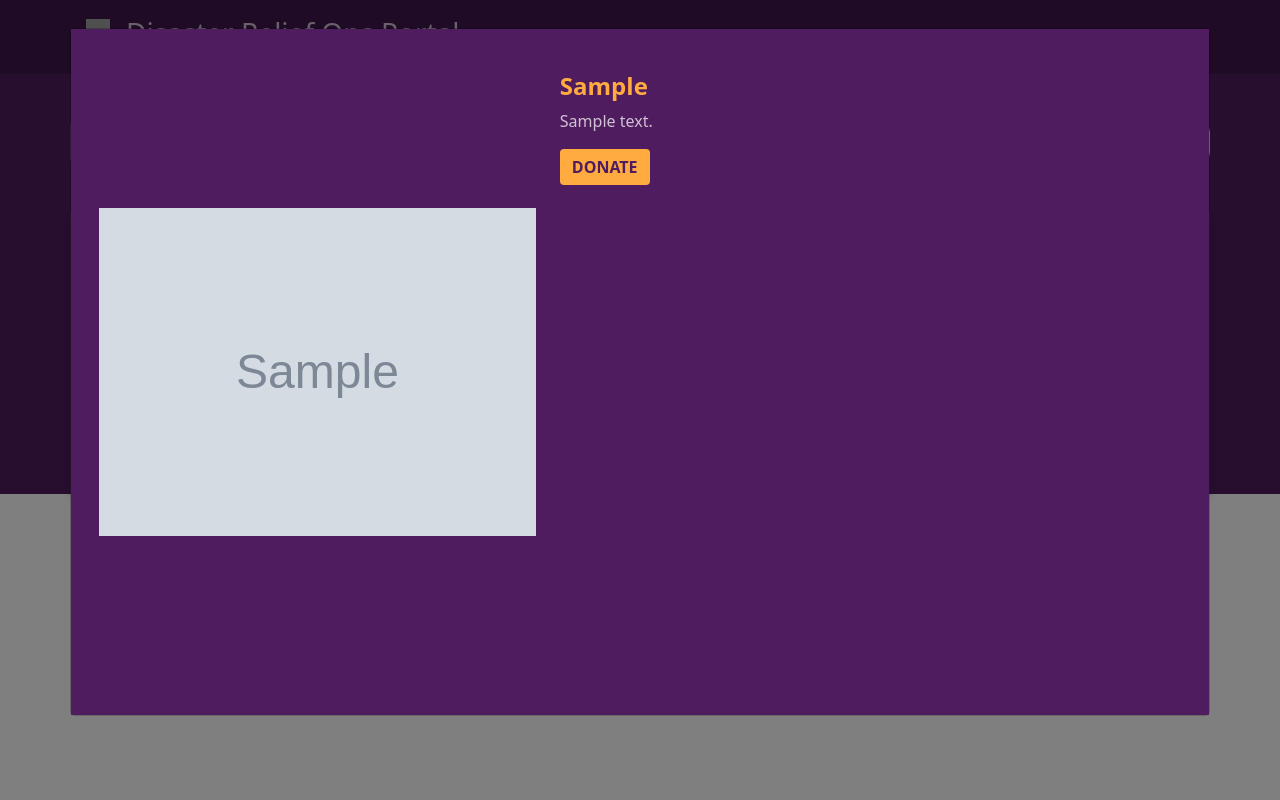
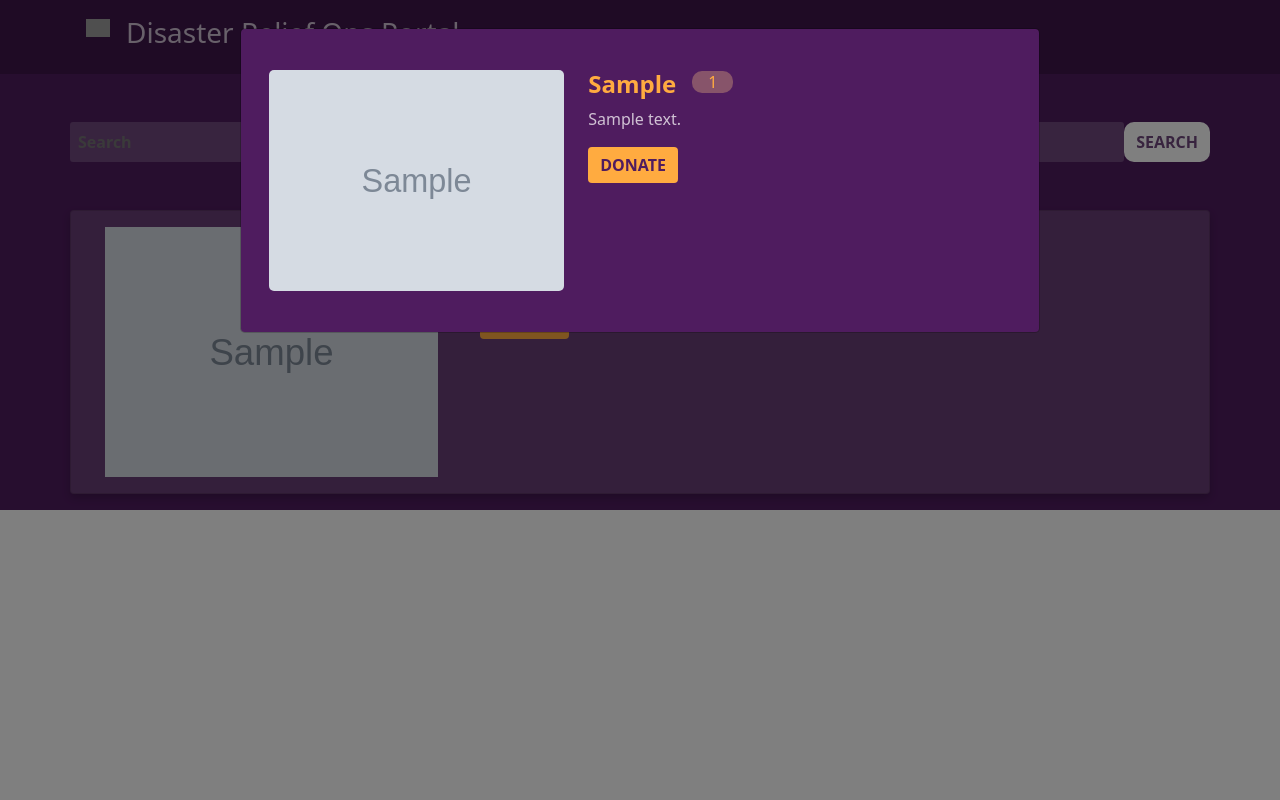
Before and after one commit to ICT-Brigade/dr_portal_api, a Django app: page /catalog/list in a window 1280 px wide, after a click that opens the changed part. Run offline with Django 3.2, Linux system fonts and the light colour scheme; data comes from the database, SQL or seed files in the repository; tables that the repository leaves empty hold one stand-in row (values such as "Sample post"); grey boxes marked "Sample" are stand-in pictures; some libraries are stand-ins or nearby versions; grey boxes are pictures that could not be loaded.

Commit message:
refactor: refactor listview and modal to display campaign tag

```diff
--- a/catalog/templates/campaign_detail_modal.html
+++ b/catalog/templates/campaign_detail_modal.html
@@ -6,7 +6,7 @@
   tabindex="-1"
   aria-labelledby="campaign-dtl-modal-title"
   aria-hidden="true">
-    <div class="modal-dialog modal-xl">
+    <div class="modal-dialog modal-lg">
       <div class="modal-content">
         <div class="modal-body" id="campaign-modal-body"></div>
         </div>
--- a/catalog/templates/catalog_list.html
+++ b/catalog/templates/catalog_list.html
@@ -1,10 +1,10 @@
 {% extends "base.html" %}
 {% block content %}
 {% load static %}
+{% include "campaign_detail_modal.html" %}
 
 <script src="{% static 'js/campaign_list.js' %}" defer></script>
-  {% include "campaign_detail_modal.html" %}
-  <div class="main-content">
+  <div class="d-flex flex-column position-relative main-content">
     {% include "utility_bar.html" %}
 
     {% if posts_list %}
@@ -17,16 +17,23 @@
               data-bs-toggle="modal"
               data-bs-target="#campaign-dtl-modal"
               id={{post.id}}>
-              <div class="col">
-                {% if post.image_link %}
-                  <img class="landscape " src="{{ post.image_link }}" alt="Image Unavailable">
+              <div class="col-4">
+                {% if post.image_link == "/default.png"  or not post.image_link %}
+                  <img class="landscape" src="{{request.scheme}}://{{request.get_host}}{{static_url}}img/default.png" alt="Image Unavailable">
                 {% else %}
-                  <img class="landscape" src="{% static 'img/default.png' %}" alt="Image Unavailable">
+                  <img class="landscape" src="{{ post.image_link }}" alt="Image Unavailable">
                 {% endif %}
               </div>
-              <div class="col text-wrap">
-                <h4 class="card-title bold"><b>{{ post.beneficiary_location }}{{ post.source_account }}</b></h4>
-                <p>{{ post.description }}</p>
+              <div class="col-6 text-wrap mx-4">
+                <div>
+                  <h4 class="card-title bold">{{ post.beneficiary_location }}{{ post.source_account }}</h4>
+                  {%if post.campaign_type %}
+                    <span class="px-2 campaign-modal-tag">{{post.campaign_type.value|title}}</span>
+                  {% endif %}
+                </div>
+                <div>
+                  <p>{{ post.description }}</p>
+                </div>
                 <a class="btn btn-primary dr-btn" href="{{post.link}}">DONATE</a>
               </div>
             </div>
--- a/catalog/views/api/campaign.py
+++ b/catalog/views/api/campaign.py
@@ -31,10 +31,12 @@
 
 def get_campaign_by_id(request, campaign_id):
 	try:
-		campaign = Post.objects.get(id=campaign_id)
+		campaign = Post.objects.filter(
+				pk=campaign_id
+			).select_related("campaign_type")
 		data = {
 			"success": True,
-			"data": campaign.as_dict()
+			"data": campaign[0].as_dict()
 		}
 		return JsonResponse(data, safe=False)
 	except Exception as e:
--- a/catalog/views/catalog.py
+++ b/catalog/views/catalog.py
@@ -1,6 +1,8 @@
 from django.http import HttpResponse
 from django.template import loader
 from catalog.models import Post
+from main.settings import STATIC_URL
+
 
 # Create your views here.
 def list(request):
@@ -8,5 +10,6 @@
     template = loader.get_template('../templates/catalog_list.html')
     context = {
         'posts_list': posts_list,
+        'static_url': STATIC_URL
     }
     return HttpResponse(template.render(context, request))
--- a/shared/models/BaseModel.py
+++ b/shared/models/BaseModel.py
@@ -1,11 +1,11 @@
 from attr import fields
 from django.db import models
+from django.forms.models import model_to_dict
 
 
 class BaseModel(models.Model):
 	def as_dict(self):
-		fields = [f.name for f in self._meta.get_fields()]
-		return {k:v for k, v in vars(self).items() if k in fields}
+		return model_to_dict(self)
 
 	class Meta:
 		abstract = True
--- a/static/css/main.css
+++ b/static/css/main.css
@@ -38,7 +38,7 @@
 
 /* Add rounded corners to the top left and the top right corner of the image */
 img {
-  border-radius: 5px 5px 0 0;
+  border-radius: 5px;
   max-width: 100%;
   max-height: 100%;
 }
@@ -46,8 +46,8 @@
 /* custom image size used in modal*/
 .portrait {
   object-fit: contain;
-  width: 500px;
-  height: 600px;
+  /* width: 500px;
+  height: 600px; */
 }
 
 /* custom image size used in listview*/
@@ -101,21 +101,42 @@
   color: #d0c2d4;
 }
 
-.listview-container .card {
-  background: #4f1c5f;
-}
-
 .listview-container li:nth-child(odd) .card {
   background: #693e76;
 }
 
+
+.listview-container .card {
+  background: #4f1c5f;
+  /* transition: none !important;
+  border-radius: 0px !important;
+  border: none !important;
+  box-shadow: none !important; */
+}
+
 /* style for modal */
-#campaign-modal-body {
+.modal-body {
   background-color: #4f1c5f;
   color: #d0c2d4;
+  border-radius: 10px;
 }
+
+.modal-content {
+  background-color: #4f1c5f !important;
+}
+
+/* .campaign-modal-img img {
+  object-fit: contain;
+  border-radius: 0px !important;
+} */
 
 .campaign-modal-title {
   color: #ffab40;
   font-weight: bold;
 }
+
+.campaign-modal-tag {
+  background-color: #87546a !important;
+  color: #ffab40 !important;
+  border-radius: 10px;
+}
--- a/static/js/campaign_list.js
+++ b/static/js/campaign_list.js
@@ -1,4 +1,5 @@
 const url = window.location.origin;
+const default_img = `${url}/static/img/default.png`;
 const campaign_modal_body = document.getElementById("campaign-modal-body");
 
 
@@ -10,21 +11,28 @@
 
         try {
             const {data: data} = await getCampaignByID(campaign_id);
-            campaign_modal_body.innerHTML = `
-            <div class="container">
+            const img = !data.image_link || data.image_link == "/default.png" ? `${default_img}` : data.image_link;
+            const has_campaign_tag = Boolean(data.campaign_type && data.campaign_type != "");
+            const modal_body = `
+                <div class="container py-0">
                     <div class="row">
                         <div class="col-md-5" id="modal-campaign-img">
                             <img
                                 class="portrait"
-                            src="${data.image_link}"
+                                src="${img}"
                                 alt="Image Unavailable"
                                 id="img_${campaign_id}"
                             >
                         </div>
                         <div class="col-md-7 text-wrap">
+                            <div class="d-flex flex-row">
                                 <h4 class="campaign-modal-title">
-                            ${data.campaign_type ? data.source_account + " " +data.campaign_type : data.source_account}
+                                    ${data.source_account}
                                 </h4>
+                                <div class="px-3">
+                                    <span class="${has_campaign_tag ? 'px-3 me-auto campaign-modal-tag' : 'd-none'}">${data.campaign_type}</span>
+                                </div>
+                            </div>
                             <p>${data.description}</p>
                             <a
                                 class="btn btn-primary dr-btn"
@@ -33,17 +41,16 @@
                             </a>
                         </div>
                     </div>
-            </div>
-            `;
+                </div>`;
+
+            campaign_modal_body.innerHTML = modal_body;
         } catch (error) {
-            console.log(error.message);
             campaign_modal_body.innerHTML = `
                 <div class="container">
                     <div class="row">
                         <h3>${error.message}</h3>
                     </div>
-        </div>
-            `;
+                </div>`;
         }
     }));
 };
```
Lines whose indentation alone changed are shown as unchanged.
